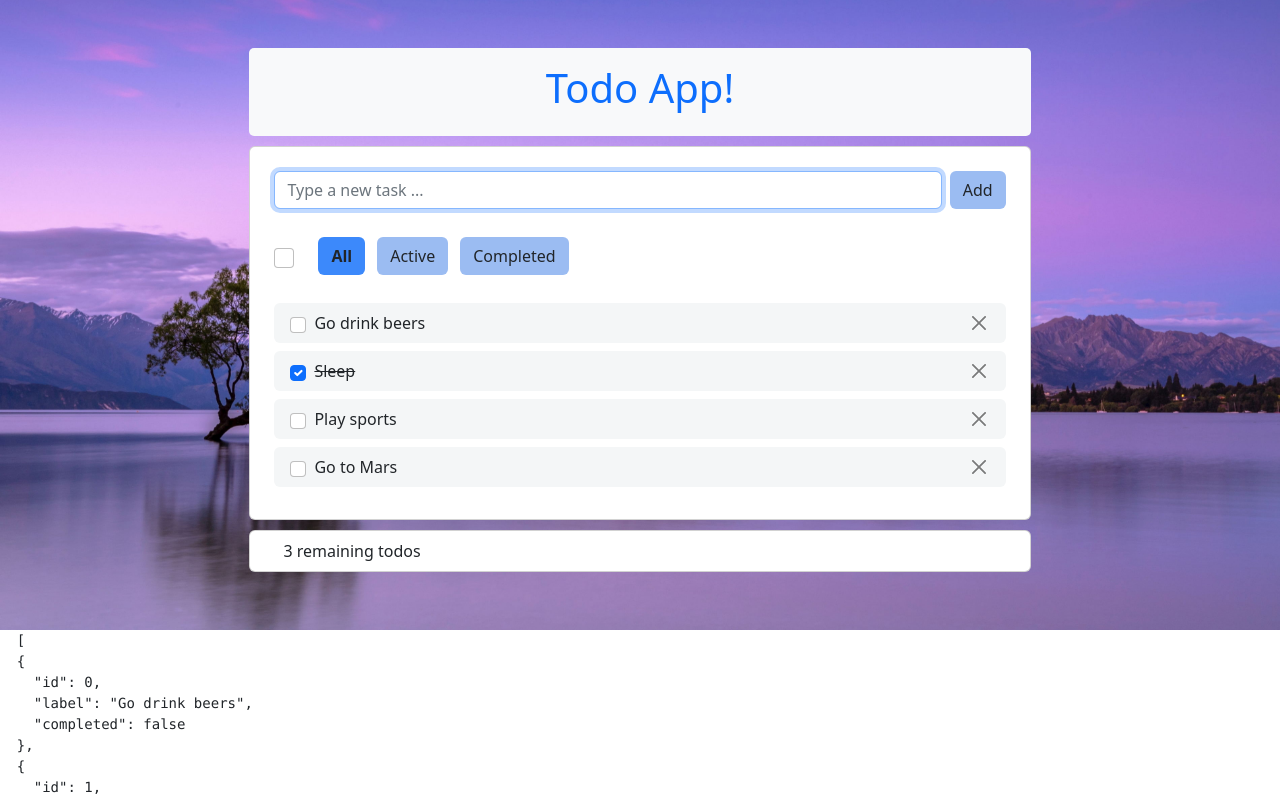
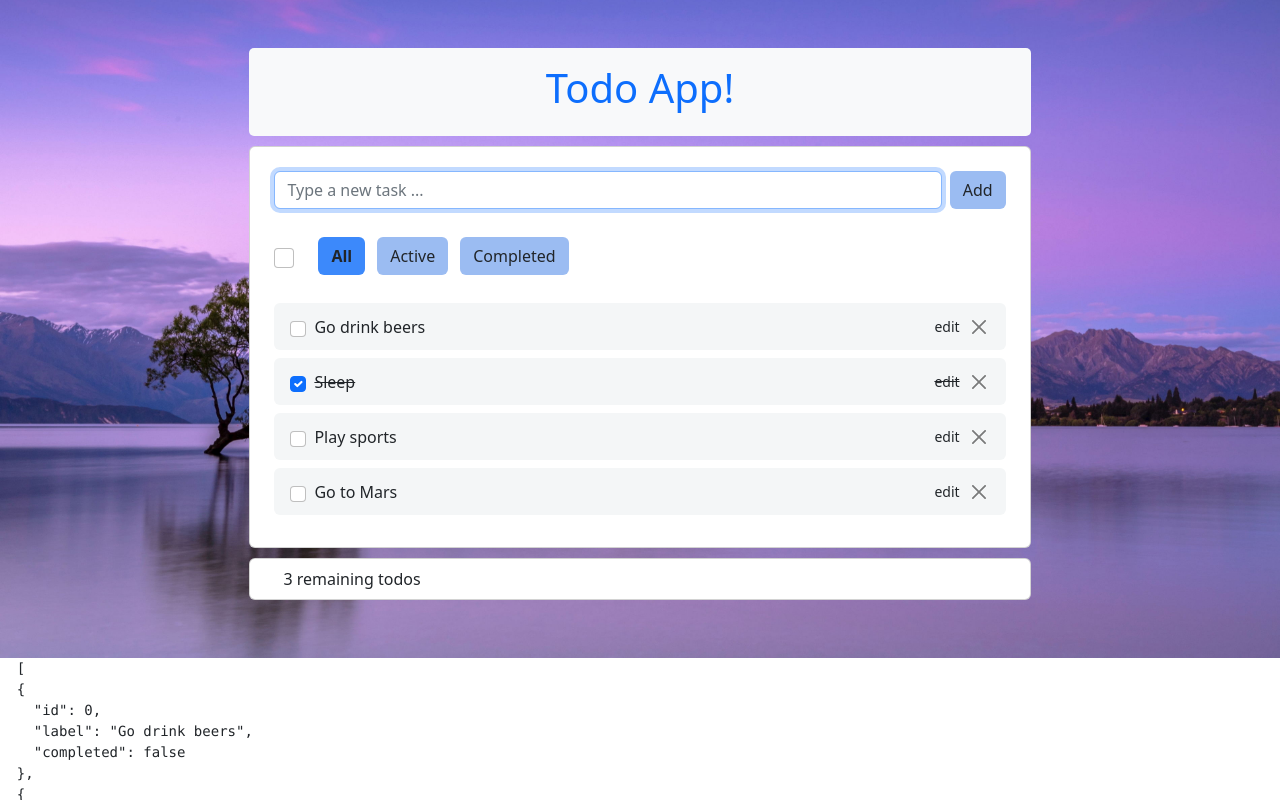
Before and after one commit to gpeel/ng16-todo, an Angular app: page / in a window 1280 px wide. Shown: the top 800 px of the page. Built offline with nearby package versions, Linux system fonts and the light colour scheme.

Commit message:
added edit button

```diff
--- a/src/app/app.component.html
+++ b/src/app/app.component.html
@@ -80,12 +80,16 @@
                     <ng-container>
                       <div class="d-flex align-items-center flex-grow-1">
                         <input (change)="onToggleCompletedChange(todo)"
-                               [(ngModel)]="todo.completed"
+                               [checked]="todo.completed"
                                [id]="'todo'+ idx" class="form-check-input me-2"
                                data-test="todo-item-checkbox"
                                type="checkbox">
                         <label [for]="'todo'+ idx">{{ todo.label }}</label>
                       </div>
+                      <button (click)="onEditTodo(todo)" class="btn btn-sm"
+                              data-test="edit-todo"
+                              ngbTooltip="Edit Todo">edit
+                      </button>
                       <button (click)="onRemoveTodo(todo)" class="btn btn-close btn-sm"
                               data-test="remove-todo"
                               ngbTooltip="Remove Todo"></button>
@@ -96,9 +100,7 @@
                   <ng-template #elseEditing>
                     <div class="input-group">
                       <div class="d-flex align-items-center flex-grow-1">
-                        <input (change)="onToggleCompletedChange(todo)"
-                               [(ngModel)]="todo.completed"
-                               [id]="'todo'+ idx" class="form-check-input me-2"
+                        <input [id]="'todo'+ idx" class="form-check-input me-2"
                                type="checkbox">
                         <input #inputEdit
                                (blur)="onExitEdit()"
--- a/src/app/app.component.ts
+++ b/src/app/app.component.ts
@@ -126,6 +126,7 @@ export class AppComponent {
    */
   onToggleCompletedChange(todo: Todo) {
     console.log('TOGGLE completed', todo);
+    todo.completed = !todo.completed;
     if (!todo.completed) {
       console.log('one todo is not completed');
       this.inputToggleAllFormControl.setValue(false);
```
